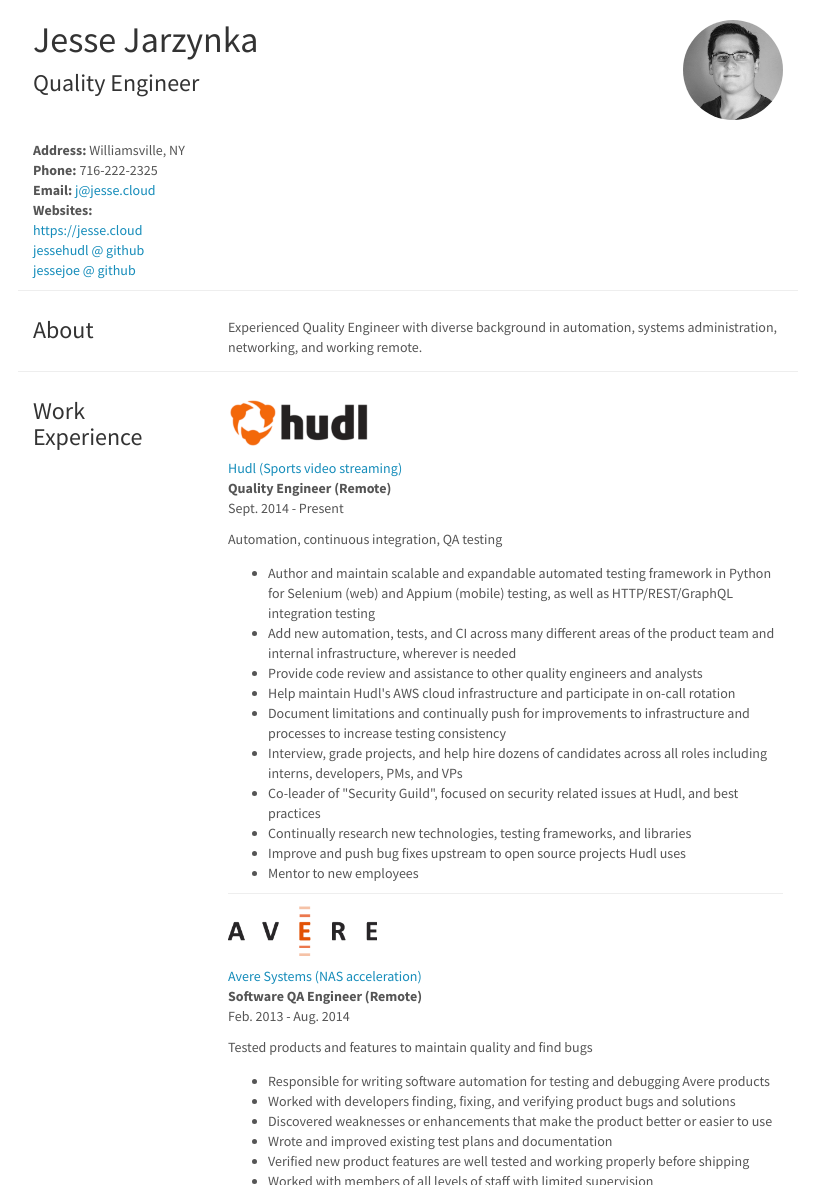
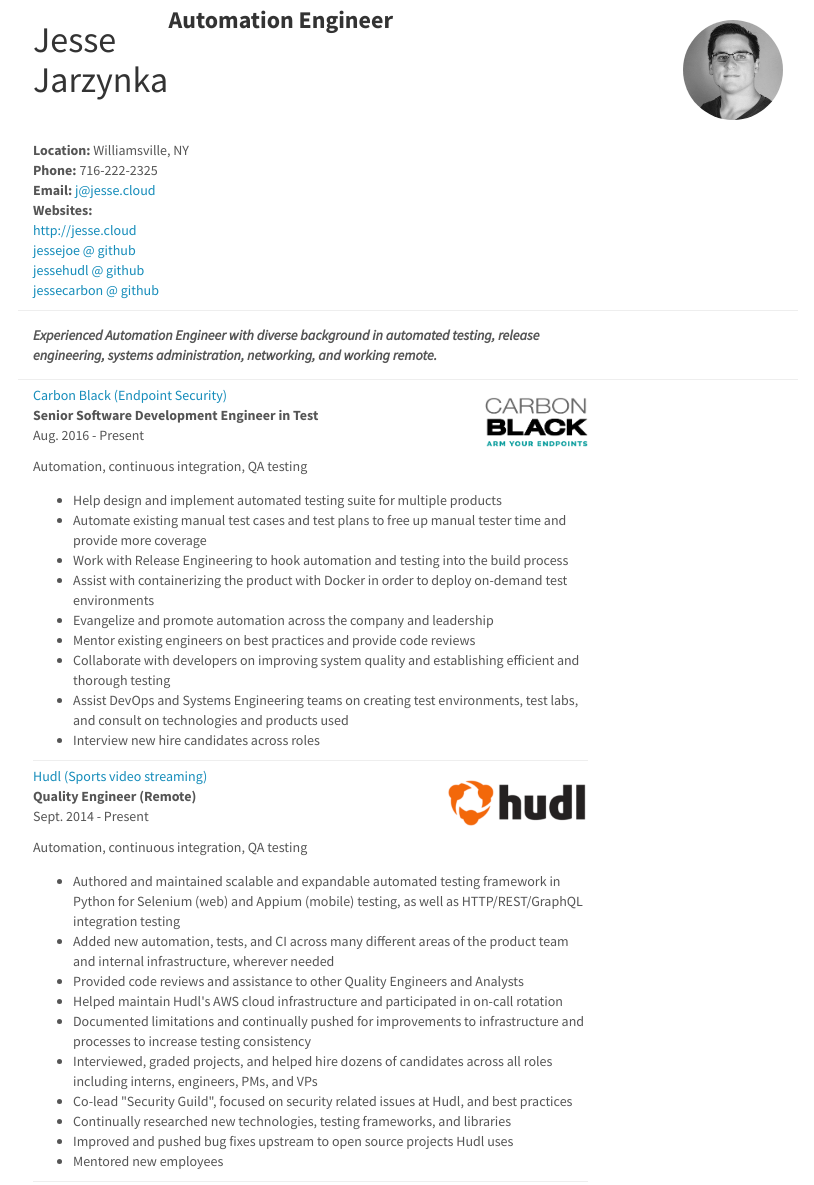
Before and after one commit to jessejoe/jessejoe.github.io, a plain HTML site: page pdf.html in a window 1280 px wide. Shown: the top 1185 px of the page, without its empty margins (232-1046 px from the left). Drawn offline with nearby package versions, Linux system fonts and the light colour scheme.

Commit message:
Update with CB

```diff
--- a/pdf.html
+++ b/pdf.html
@@ -7,12 +7,14 @@
   <meta name="viewport" content="width=device-width, initial-scale=1">
   <title>Jesse Jarzynka - Resume</title>
   <link href="css/bootstrap.min.css" rel="stylesheet" />
+  <link rel="shortcut icon" href="images/favicon.ico">
   <style>
     body {
       font-family: "Source Sans Pro";
     }
 
     h3 {
+      font-weight: bold;
       margin-top: 0.5em;
     }
 
@@ -59,6 +61,7 @@
 
     .item {
       border-bottom: 1px solid #eee;
+      padding-top: 5px;
     }
 
     .item:last-child {
@@ -78,8 +81,8 @@
         <header class="main row">
           <div class="header">
             <div class="col-md-6 col-sm-12">
+              <h3 class="pull-right">Automation Engineer</h3>
               <h1>Jesse Jarzynka</h1>
-              <h3>Quality Engineer</h3>
             </div>
 
 
@@ -91,11 +94,17 @@
           <div class="">
             <div class="col-md-6 col-sm-12">
               <ul class="list-unstyled">
-                <li><b>Address:</b> Williamsville, NY</li>
+                <li><b>Location:</b> Williamsville, NY</li>
                 <li><b>Phone:</b> 716-222-2325</li>
                 <li><b>Email:</b> <a href="mailto:j@jesse.cloud">j@jesse.cloud</a></li>
                 <li><b>Websites:</b></li>
-                <li><a href="https://jesse.cloud">https://jesse.cloud</a></li>
+                <li><a href="http://jesse.cloud">http://jesse.cloud</a></li>
+
+                <li>
+                  <a href="https://github.com/jessejoe">
+                    jessejoe @ github
+                  </a>
+                </li>
 
                 <li>
                   <a href="https://github.com/jessehudl">
@@ -104,8 +113,8 @@
                 </li>
 
                 <li>
-                  <a href="https://github.com/jessejoe">
-                    jessejoe @ github
+                  <a href="https://github.com/jessecarbon">
+                    jessecarbon @ github
                   </a>
                 </li>
 
@@ -116,23 +125,56 @@
 
 
         <section class="row">
-          <header class="col-md-3">
-            <h3>About</h3>
-          </header>
           <div class="col-md-9">
-            <h3></h3> Experienced Quality Engineer with diverse background in automation, systems administration, networking, and working remote.
+            <strong><i>Experienced Automation Engineer with diverse background in automated testing, release engineering, systems administration, networking, and working remote.</i></strong>
           </div>
         </section>
 
-        <section class="row">
-          <header class="col-md-3">
-            <h3>Work Experience</h3>
-          </header>
+        <section class="row" style="padding-top: 0; margin-top: 0;">
           <div class="col-md-9">
 
             <div class="item">
 
-              <h3><img class="logo" src="images/hudl.png" alt="Hudl (Sports video streaming)"></h3>
+              <h3 class="pull-right"><img class="logo" src="images/carbonblack.png" alt="Carbon Black (Endpoint Security)"></h3>
+
+
+              <p class="sticky">
+                <a href="https://www.carbonblack.com/">Carbon Black (Endpoint Security)</a>
+              </p>
+
+              <strong>Senior Software Development Engineer in Test</strong>
+              <p class="sticky">Aug. 2016 - Present</p>
+
+              <p>Automation, continuous integration, QA testing</p>
+
+              <ul>
+
+                <li>Help design and implement automated testing suite for multiple products</li>
+
+                <li>Automate existing manual test cases and test plans to free up manual tester time and provide more coverage</li>
+
+                <li>Work with Release Engineering to hook automation and testing into the build process</li>
+
+                <li>Assist with containerizing the product with Docker in order to deploy on-demand test environments</li>
+
+                <li>Evangelize and promote automation across the company and leadership</li>
+
+                <li>Mentor existing engineers on best practices and provide code reviews</li>
+
+                <li>Collaborate with developers on improving system quality and establishing efficient and thorough testing</li>
+
+                <li>Assist DevOps and Systems Engineering teams on creating test environments, test labs, and consult on technologies and products used</li>
+
+                <li>Interview new hire candidates across roles</li>
+
+              </ul>
+
+            </div>
+
+            <div class="item">
+
+              <h3 class="pull-right"><img class="logo" src="images/hudl.png" alt="Hudl (Sports video streaming)"></h3>
+
 
               <p class="sticky">
                 <a href="http://www.hudl.com">Hudl (Sports video streaming)</a>
@@ -145,25 +187,25 @@
 
               <ul>
 
-                <li>Author and maintain scalable and expandable automated testing framework in Python for Selenium (web) and Appium (mobile) testing, as well as HTTP/REST/GraphQL integration testing</li>
+                <li>Authored and maintained scalable and expandable automated testing framework in Python for Selenium (web) and Appium (mobile) testing, as well as HTTP/REST/GraphQL integration testing</li>
 
-                <li>Add new automation, tests, and CI across many different areas of the product team and internal infrastructure, wherever is needed</li>
+                <li>Added new automation, tests, and CI across many different areas of the product team and internal infrastructure, wherever needed</li>
 
-                <li>Provide code review and assistance to other quality engineers and analysts</li>
+                <li>Provided code reviews and assistance to other Quality Engineers and Analysts</li>
 
-                <li>Help maintain Hudl's AWS cloud infrastructure and participate in on-call rotation</li>
+                <li>Helped maintain Hudl's AWS cloud infrastructure and participated in on-call rotation</li>
 
-                <li>Document limitations and continually push for improvements to infrastructure and processes to increase testing consistency</li>
+                <li>Documented limitations and continually pushed for improvements to infrastructure and processes to increase testing consistency</li>
 
-                <li>Interview, grade projects, and help hire dozens of candidates across all roles including interns, developers, PMs, and VPs</li>
+                <li>Interviewed, graded projects, and helped hire dozens of candidates across all roles including interns, engineers, PMs, and VPs</li>
 
-                <li>Co-leader of "Security Guild", focused on security related issues at Hudl, and best practices</li>
+                <li>Co-lead "Security Guild", focused on security related issues at Hudl, and best practices</li>
 
-                <li>Continually research new technologies, testing frameworks, and libraries</li>
+                <li>Continually researched new technologies, testing frameworks, and libraries</li>
 
-                <li>Improve and push bug fixes upstream to open source projects Hudl uses</li>
+                <li>Improved and pushed bug fixes upstream to open source projects Hudl uses</li>
 
-                <li>Mentor to new employees</li>
+                <li>Mentored new employees</li>
 
               </ul>
 
@@ -171,7 +213,8 @@
 
             <div class="item">
 
-              <h3><img class="logo" src="images/avere.png" alt="Avere Systems (NAS acceleration)"></h3>
+              <h3 class="pull-right"><img class="logo" src="images/avere.png" alt="Avere Systems (NAS acceleration)"></h3>
+
 
               <p class="sticky">
                 <a href="http://www.averesystems.com/">Avere Systems (NAS acceleration)</a>
@@ -206,9 +249,8 @@
 
             <div class="item">
 
-              <h3><img class="logo" src="images/avere.png" alt="Avere Systems"></h3>
+              <h3 class="pull-right"><img class="logo" src="images/avere.png" alt="Avere Systems"></h3>
 
-              <p class="sticky">Avere Systems</p>
 
               <strong>Customer Experience Engineer</strong>
               <p class="sticky">Jul. 2011 - Feb. 2013</p>
@@ -220,7 +262,7 @@
 
                 <li>Required to be resourceful and efficient in order to solve issues with minimal training or documentation</li>
 
-                <li>Utilizing a large variety of skill sets to take each issue from initial troubleshooting to resolution including log/statistic analysis, internal troubleshooting commands, OS  debugging, packet capture analysis, internal process tracing and debugging, as well as engaging engineers when necessary</li>
+                <li>Utilizing a large variety of skill sets to take each issue from initial troubleshooting to resolution including log/statistic analysis, internal troubleshooting commands, OS debugging, packet capture analysis, internal process tracing and debugging, as well as engaging engineers when necessary</li>
 
                 <li>Required to discover root cause of each issue, including isolation to outside problems not related to the Avere product such as switch or routing problems, network bottlenecks, hardware failures, back-end storage communication, etc.</li>
 
@@ -232,7 +274,7 @@
 
                 <li>Interfacing with all aspects of company including sales, engineers, marketing, customers, devops, etc.</li>
 
-                <li>Trained new engineers as well as interviewing potential new  candidates</li>
+                <li>Trained new engineers as well as interviewing potential new candidates</li>
 
                 <li>Wrote tools and scripts for customer configuration, data analysis, and visualization</li>
 
@@ -246,7 +288,8 @@
 
             <div class="item">
 
-              <h3><img class="logo" src="images/localnet.png" alt="LocalNet Corp. (Largest privately held ISP in US)"></h3>
+              <h3 class="pull-right"><img class="logo" src="images/localnet.png" alt="LocalNet Corp. (Largest privately held ISP in US)"></h3>
+
 
               <p class="sticky">
                 <a href="http://www.localnet.com/">LocalNet Corp. (Largest privately held ISP in US)</a>
@@ -296,7 +339,8 @@
 
             <div class="item">
 
-              <h3><img class="logo" src="images/ingram.png" alt="Ingram Micro (World's largest tech distributor)"></h3>
+              <h3 class="pull-right"><img class="logo" src="images/ingram.png" alt="Ingram Micro (World's largest tech distributor)"></h3>
+
 
               <p class="sticky">
                 <a href="http://www.ingrammicro.com/">Ingram Micro (World's largest tech distributor)</a>
@@ -333,9 +377,8 @@
 
             <div class="item">
 
-              <h3><img class="logo" src="images/cybersource.png" alt="Cyber Source (SMB Web Hosting/Office Networking)"></h3>
+              <h3 class="pull-right"><img class="logo" src="images/cybersource.png" alt="Cyber Source (SMB Web Hosting/Office Networking)"></h3>
 
-              <p class="sticky">Cyber Source (SMB Web Hosting/Office Networking)</p>
 
               <strong>Admin/System Builder/Web Developer</strong>
               <p class="sticky">Jan. 2002 - Sept. 2006</p>
@@ -381,7 +424,9 @@
 
                   <li>Javascript</li>
 
-                  <li>Perl/PHP</li>
+                  <li>Ruby</li>
+
+                  <li>PHP, Perl, Java</li>
 
                 </ul>
               </div>
@@ -392,17 +437,21 @@
 
                   <li>Automation/Scripting</li>
 
-                  <li>JMeter load testing</li>
-
                   <li>All major versions of Linux, Windows, OS X, FreeBSD</li>
 
                   <li>Networking and packet analysis (tcpdump/Wireshark, etc.)</li>
 
                   <li>Building servers/hardware from consumer to enterprise</li>
 
-                  <li>Amazon Web Services (EC2, S3, Lambda, etc.)</li>
+                  <li>Amazon Web Services (AWS) (EC2, S3, Lambda, etc.)</li>
 
-                  <li>Git/Github, SVN, CVS, etc.</li>
+                  <li>Containers (Docker, Kubernetes, etc.)</li>
+
+                  <li>Continuous Integration (Jenkins, TeamCity, GitLab CI, Travis CI)</li>
+
+                  <li>JMeter load testing</li>
+
+                  <li>Git/Github/Gitlab, SVN, CVS, etc.</li>
 
                   <li>MySQL, PostgreSQL</li>
 
@@ -449,10 +498,11 @@
 
               <li>PyCon 2016</li>
 
+              <li>Selenium Conf Austin 2017</li>
+
             </ul>
           </div>
         </section>
-
 
 
       </div>
```
Also changed, not shown: index.html (+79 -24 lines), css/bootstrap.min.css, images/carbonblack.png (added), 1 other file.
